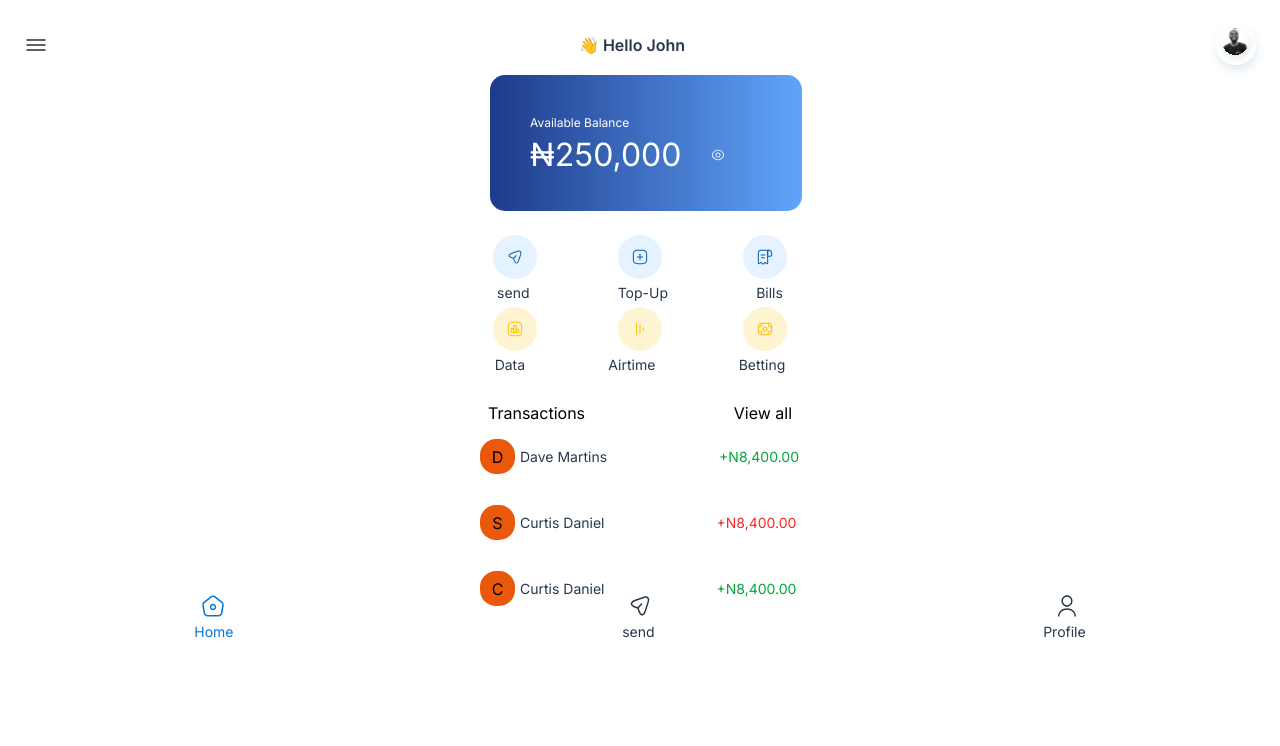
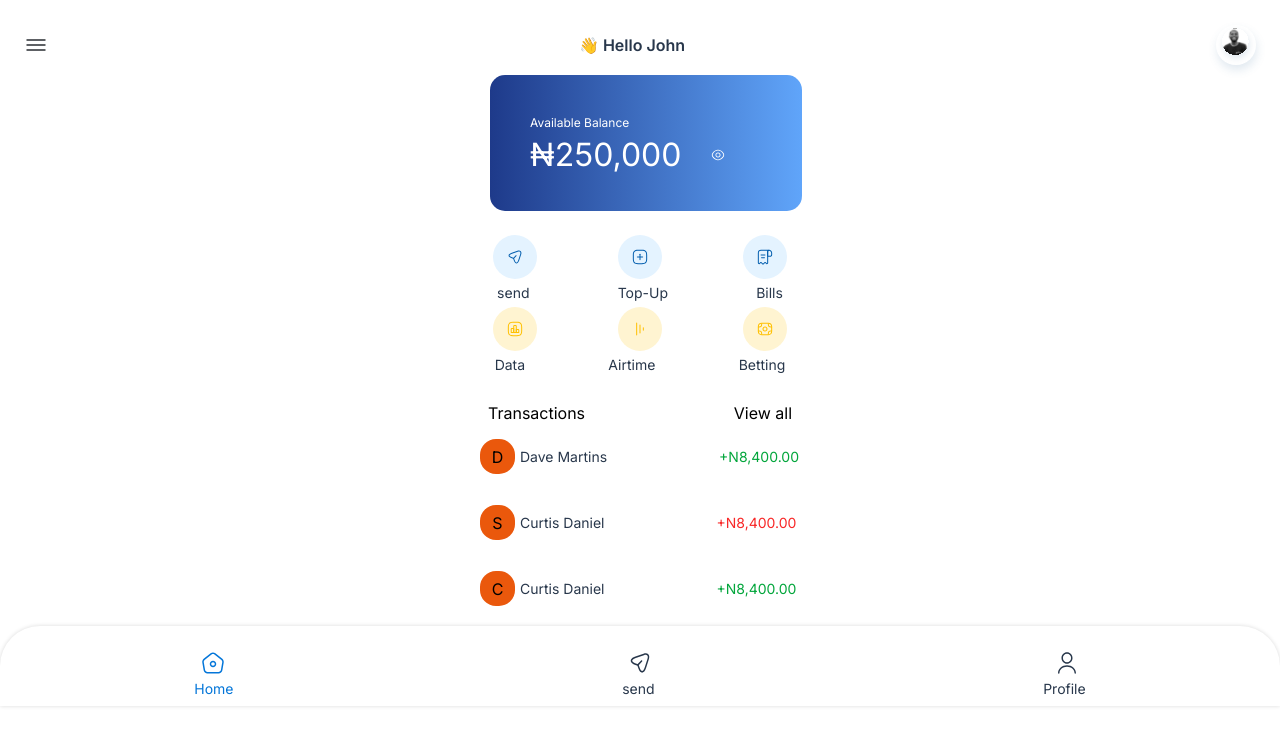
Before and after one commit to Maxwell011/moni-finance, a Next.js app: page /home in a window 1280 px wide. Shown: the top 746 px of the page. Built offline with nearby package versions, Linux system fonts and the light colour scheme.

Commit message:
Update Footer styling

```diff
--- a/src/app/components/Footer.tsx
+++ b/src/app/components/Footer.tsx
@@ -3,9 +3,9 @@ import Image from "next/image";
 const Footer = () => {
   return (
     <>
-      <section>
+      <section className='w-full h-[80px] shadow-[0px_0px_4px_0px_rgba(0,0,0,0.15)] rounded-[40px_40px_0px_0px] mt-8'>
         <div className='flex flex-col gap-1'>
-          <div className='icons flex justify-around items-center'>
+          <div className='icons flex justify-around items-center mt-[25px]'>
             <Image
               src='/home.svg'
               alt='Home Image'
```
